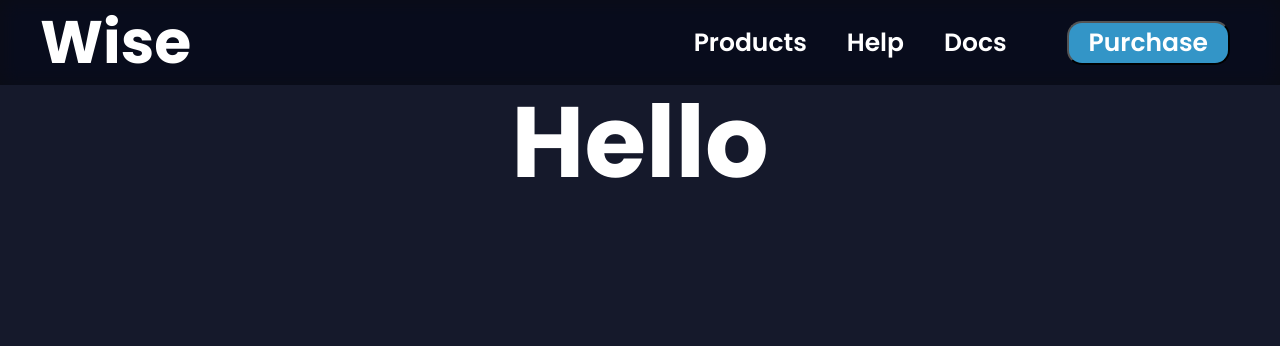
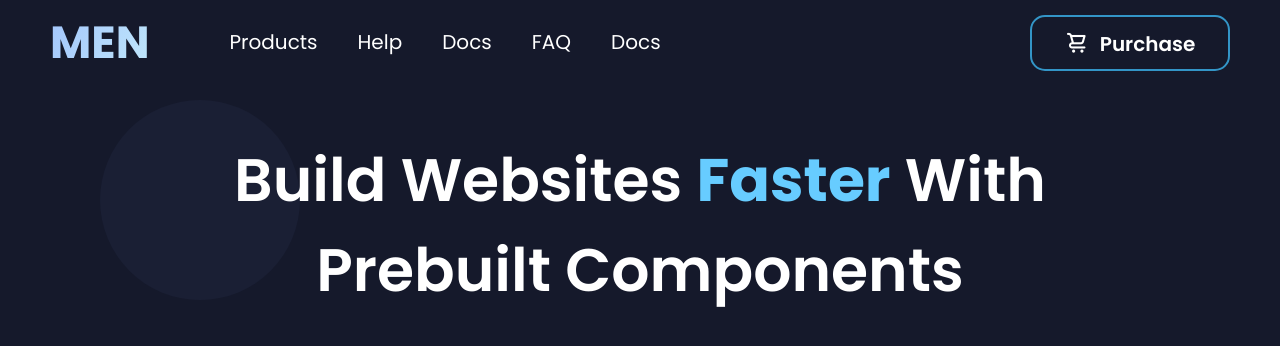
Before and after one commit to W1seGit/Wise-HTML-Components, a plain HTML site: page index.html in a window 1280 px wide. Drawn offline with nearby package versions, Linux system fonts and the light colour scheme.

Commit message:
More Styling

```diff
--- a/assets/css/header.css
+++ b/assets/css/header.css
@@ -1,5 +1,14 @@
 .title{
     color: #fff;
-    font-size: 100px;
+    font-size: 60px;
     text-align: center;
+    font-weight: 600;
+    margin-right: 150px;
+    margin-left: 150px;
+    position: relative;
+    z-index: 100;
 }
+
+.span-title{
+    color: rgb(103, 204, 255);
+}
--- a/assets/css/main.css
+++ b/assets/css/main.css
@@ -1,7 +1,7 @@
 @import url('https://fonts.googleapis.com/css2?family=Poppins:wght@100;200;300;400;500;600;700;800;900&display=swap');
 
 body{
-    background: rgb(21, 25, 43);
+    background: #152238;
     font-family: 'Poppins', sans-serif;
     margin: 0;
     padding: 0;
--- a/assets/css/navbar.css
+++ b/assets/css/navbar.css
@@ -1,10 +1,10 @@
 nav{
-    background: rgba(0,0,0,0.5);
+    /* background: rgba(0,0,0,0.5);
     backdrop-filter: saturate(180%) blur(10px);
     height: 85px;
     position: fixed;
     width: 100%;
-    top: 0;
+    top: 0;  */
 }
 
 .navbar{
@@ -12,36 +12,59 @@ nav{
     list-style-type: none;
     display: flex;
     align-items: center;
-    justify-content: center;
     margin: 0;
     padding: 0;
+    z-index: 100;
 }
 
 .nav-link{
     padding: 20px;
-    font-size: 25px;
-    font-weight: 600;
+    font-size: 20px;
+    font-weight: 400;
     line-height: 85px;
+    z-index: inherit;
 }
 
 .logo {
-    margin-right: auto;
     font-weight: 700;
     line-height: 85px;
-    font-size: 60px;
-    margin-left: 40px;
+    font-size: 45px;
+    margin-right: 60px;
+    margin-left: 50px;
+    background-image: linear-gradient(120deg, #a1c4fd 0%, #c2e9fb 100%);
+    -webkit-background-clip: text;
+    -webkit-text-fill-color: transparent;
+    z-index: inherit;
 }
 
 .nav-button{
-    display: inline-block;
+    clear: none;
+    float: right;
     border-radius: 15px;
-    font-size: 25px;
-    background: rgb(51, 149, 199);
+    font-size: 20px;
+    background: transparent;
+    border: 2px solid rgb(51, 149, 199);
     color: #fff;
     font-family: 'Poppins', sans-serif;
     font-weight: 600;
-    padding-left: 20px;
-    padding-right: 20px;
     margin-right: 50px;
-    margin-left: 40px;
+    width: 200px;
+    padding-top: 7px;
+    padding-bottom: 7px;
+    transition: 0.2s;
+    z-index: inherit;
 }
+
+#container {
+    width: 100%;
+    margin:0 auto;
+}
+
+.nav-button:hover{
+    background: rgb(51, 149, 199);
+}
+
+.uil-shopping-cart{
+    font-size: 25px;
+    margin-right: 10px;
+}
--- /dev/null
+++ b/assets/css/section.css
@@ -0,0 +1,18 @@
+/* Top Section */
+
+.top-section{
+    background: rgb(21, 25, 43);
+    height: 50em;
+}
+
+.shape{
+    border-radius: 50%;
+    background: rgb(26, 31, 52);
+    height: 200px;
+    width: 200px;
+    position: absolute;
+    z-index: 1;
+    top: 100px;
+    left: 100px;
+    transition: 0.2s;
+}
--- /dev/null
+++ b/assets/javascript/parralax.js
@@ -0,0 +1,10 @@
+    document.addEventListener("mousemove", parallax);
+    function parallax(event) {
+      this.querySelectorAll(".shape").forEach((shift) => {
+        const position = shift.getAttribute("value");
+        const x = (window.innerWidth - event.pageX * position) / 100;
+        const y = (window.innerHeight - event.pageY * position) / 100;
+
+        shift.style.transform = `translateX(${x}px) translateY(${y}px)`;
+      });
+    }
--- a/index.html
+++ b/index.html
@@ -6,30 +6,40 @@
     <meta http-equiv="X-UA-Compatible" content="IE=edge">
     <meta name="viewport" content="width=device-width, initial-scale=1.0">
     <title>HTML Components</title>
+    <link rel="stylesheet" href="https://unicons.iconscout.com/release/v4.0.0/css/line.css">
     <link rel="stylesheet" href="./assets/css/main.css">
     <link rel="stylesheet" href="./assets/css/navbar.css">
     <link rel="stylesheet" href="./assets/css/header.css">
+    <link rel="stylesheet" href="./assets/css/section.css">
 </head>
 
 
 <body>
 
     <!-- Navbar -->
+    <section class="top-section">
+    <div class="shape" value="4"></div>
     <nav>
         <ul class="navbar">
-            <li class="logo"><a>Wise</a></li>
+            <li class="logo"><a>MEN</a></li>
             <li><a class="nav-link">Products</a></li>
             <li><a class="nav-link">Help</a></li>
             <li><a class="nav-link">Docs</a></li>
-            <li><button class="nav-button">Purchase</button></li>
+            <li><a class="nav-link">FAQ</a></li>
+            <li><a class="nav-link">Docs</a></li>
+            <div id="container">
+                <li><button class="nav-button" id="purchase"><span><i class="uil uil-shopping-cart"></i></span>Purchase</button></li>
+            </div>
         </ul>
     </nav>
 
     <!-- Header -->
     <header>
-        <h1 class="title">Hello</h1>
+        <h1 class="title">Build Websites <strong class="span-title">Faster</strong> With Prebuilt Components</h1>
     </header>
+    </section>
 
+    <script type="text/javascript" src="./assets/javascript/parralax.js"></script>
 </body>
 
 
```
